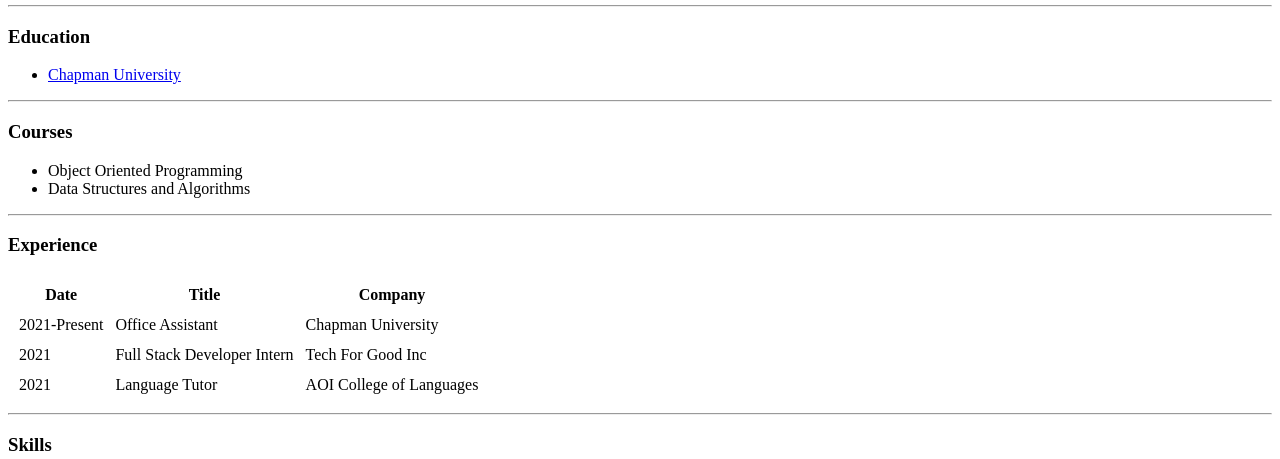
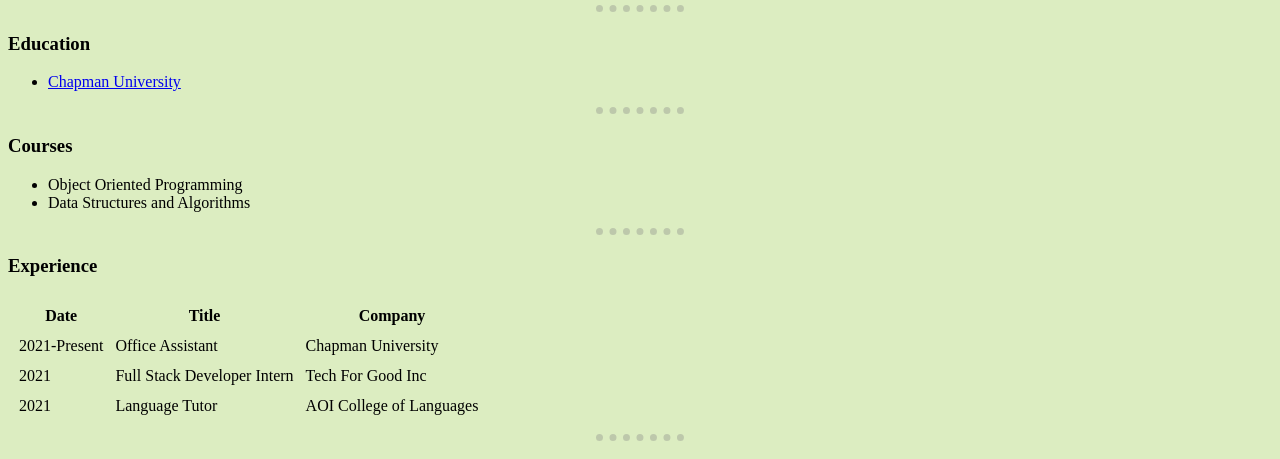
Before and after one commit to kitokazu/personal-site, a plain HTML site: page index.html in a window 1280 px wide. Shown: the part 269-728 px from the top of the page. Drawn offline with Linux system fonts and the light colour scheme.

Commit message:
first style

```diff
--- /dev/null
+++ b/css/styles.css
@@ -0,0 +1,13 @@
+body {
+  background-color: #DCEDC1;
+}
+
+hr {
+  background-color: none;
+  border-style: none;
+  border-top: dotted 7px;
+  border-color: grey;
+  opacity: 0.33;
+  height: 2px;
+  width: 7%;
+}
--- a/index.html
+++ b/index.html
@@ -6,11 +6,13 @@
   <meta http-equiv="X-UA-Compatible" content="IE=edge">
   <meta name="viewport" content="width=device-width, initial-scale=1.0">
   <title>Kai's Personal Site</title>
+  <link rel="stylesheet" href="css/styles.css">
+
 </head>
 
 <body>
 
-  <table cellspacing=20>
+  <table cellspacing="20">
     <tr>
       <td>
         <img src= "https://media-exp1.licdn.com/dms/image/C5603AQF7Mr_QE1VwBg/profile-displayphoto-shrink_400_400/0/1642528316205?e=1648080000&v=beta&t=tmfTzIRkVWfHds9YaqrWexhnN7PUKo-pyWtpSG1YfVU" alt="Kai Profile Pic" style=width:200px>
```
